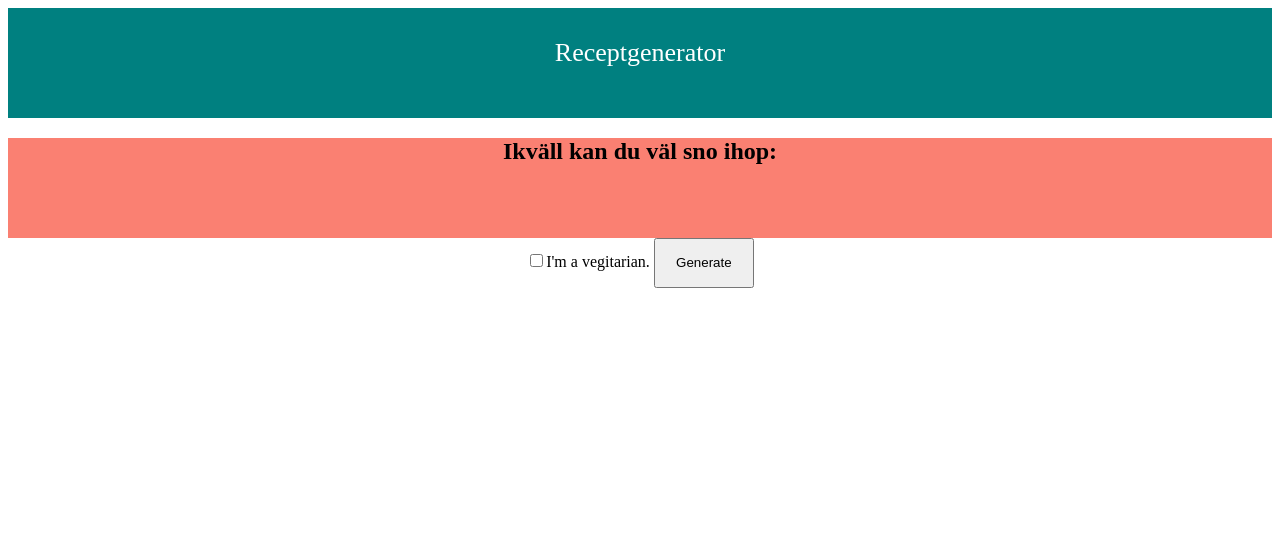
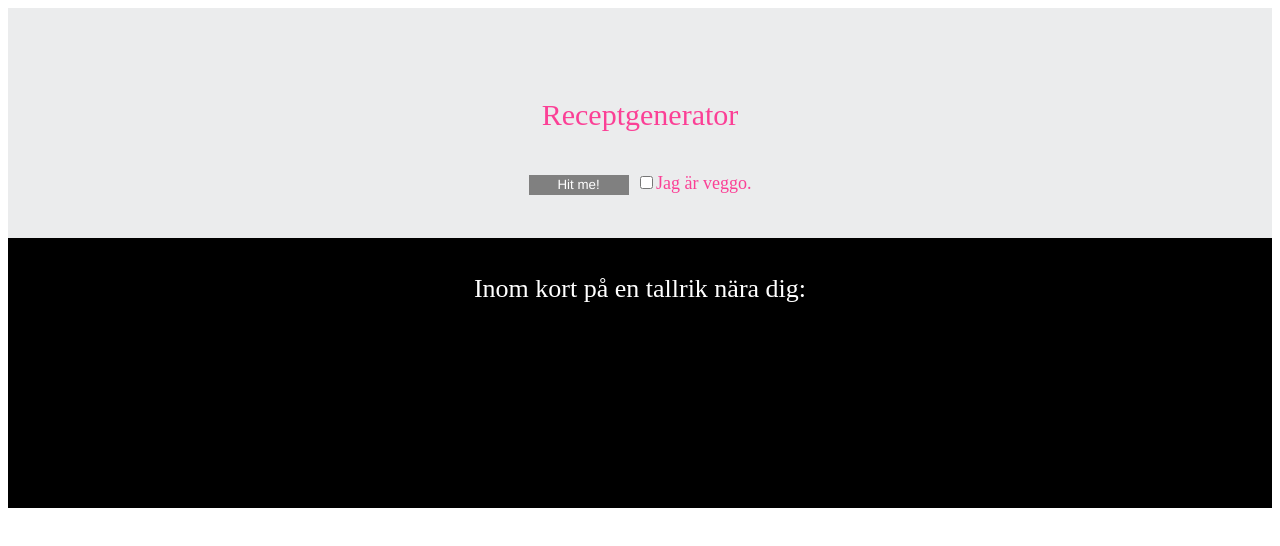
Before and after one commit to magnusohrstrom/Foodgenerator, a plain HTML site: page index.html in a window 1280 px wide. Drawn offline with Linux system fonts and the light colour scheme.

Commit message:
app klar, nu array

```diff
--- a/index.html
+++ b/index.html
@@ -10,23 +10,30 @@
   <body>
     <center>
       <header id="header">
-          Receptgenerator
+
+          <p>Receptgenerator<p>
+
+
+
+          <form id="form">
+            <input type="button" id="button" name="name" value="Hit me!"></input>
+
+            <input type="checkbox" name="checkbox" id="checkbox" value="value"><a id="a">Jag är veggo.</a></input>
+
+          </form>
+
       </header>
 
       <div id="mainDiv">
-        <p><h2>Ikväll kan du väl sno ihop:</h2></p>
-        <p id="courseP">
+        <p>Inom kort på en tallrik nära dig:</p>
+          <a id="courseP"></a>
 
-        </p>
+
+
       </div>
 
       <div id="form">
-        <form id="form">
 
-          <label><input type="checkbox" name="checkbox" id="checkbox" value="value">I'm a vegitarian.</label>
-          <input type="button" id="button" name="name" value="Generate">
-
-        </form>
       </div>
 
     </center>
--- a/main.css
+++ b/main.css
@@ -6,29 +6,53 @@
 }
 #checkbox{
   color:white;
+  font-size: 25px;
+
+
 }
 #header{
-  height: 80px;
+  height: 170px;
   width: 100%;
-  background-color: teal;
+  background-color: #EBECED;
   text-align: center;
-  color: white;
-  padding-top: 30px;
-  font-size: 26px;
+  color: #FB4096;
+  padding-top: 60px;
+  font-size: 30px;
+  font-family: Futura;
 
 }
 #button{
-  height: 50px;
+  height: 20px;
   width: 100px;
+  color: white;
+  background-color: grey;
+  border:0;
+  font-family: Helvetica;
+  clear:both;
+  align-self: center;
+
 }
 
 #mainDiv{
-  background-color: salmon;
-  height: 100px;
+  background-color: black;
+  color:white;
+  padding-top: 10px;
+  height: 260px;
   width: 100%;
-
+  font-family: Futura;
+  font-size: 26px;
 }
 #coursediv{
   height: 400px;
   width:400px;
 }
+#courseP{
+  font-size: 36px;
+  color:white;
+  text-decoration: none;
+}
+
+#a{
+  font-size: 18px;
+
+}
--- a/script.js
+++ b/script.js
@@ -1,5 +1,7 @@
+/////////////Magnus Foodgenerator////////////////////////
+
+///////////////////////Creates array of objects/////////////////////////
 var arrCourses = [];
-
 
 //Course constructor.
 function Course(str, isVeggie, url) {
@@ -23,83 +25,36 @@ var steak = new Course("Grillad Entrecote med kryddsmör.");
 addCourse(kolbulle);
 addCourse(springroll);
 addCourse(haloumi);
+
+
+//////////////////////////Functionality//////////////////////////////////
+
 //Button to generate.
 var button = document.getElementById('button');
 
 button.addEventListener("click", generateRandomCourse);
 
 
-
-
-
 //Function for button to gererate a course-log.
 function generateRandomCourse() {
   var checkBoxValue = document.getElementById('checkbox').checked;
-  var p = document.getElementById('courseP');
-  if (checkBoxValue === false) {
+  var a = document.getElementById('courseP');
+//If user is not veggie. Gets random object from arrCourses.
+  if(checkBoxValue === false) {
     var i = Math.floor(Math.random() * arrCourses.length);
-
-    p.innerHTML = arrCourses[i].str;
+    a.innerHTML = arrCourses[i].str;
+    a.href = arrCourses[i].url;
   }
+  //If user checks
   else if(checkBoxValue === true){
-
-    for(var j = Math.floor(Math.random() * arrCourses.length);j<arrCourses.length;j++){
-            if(arrCourses[j].isVeggie){
-              p.innerHTML = arrCourses[j].str;
-            }
-            break;
-    /*
-var loop = true;
-    while(loop){
+      var loop = true;
+      while(loop){
       var j = Math.floor(Math.random() * arrCourses.length);
       if(arrCourses[j].isVeggie){
-        p.innerHTML = arrCourses[j].str;
+        a.innerHTML = arrCourses[j].str;
+        a.href = arrCourses[j].url;
       }
-      loop=false;*/
-
-
+      loop=false;
     }
-
-/*
-
-        }*/
-
-
-
-
-
-
   }
 }
-
-
-    //"Regular alternative"
-
-    //Veggie alternative.
-    /*
-else if(checkBoxValue) {
-      console.log("hej");*/
-
-
-      /*
-
-      var j = Math.floor(Math.random() * arrCourses.length);
-      var loop = true;
-      for(j in arrCourses){
-        if(arrCourses[j].veggieTrue===true){
-          var k = document.getElementById('courseP');
-          k.innerHTML = arrCourses[j].str;
-
-        }
-      */
-
-
-
-
-//Function that creates element for food course.
-/*
-function createElement() {
-    var i = Math.floor(Math.random() * arrCourses.length);
-    var p = document.getElementById('courseP');
-    p.innerHTML = arrCourses[i].str;
-}*/
```
